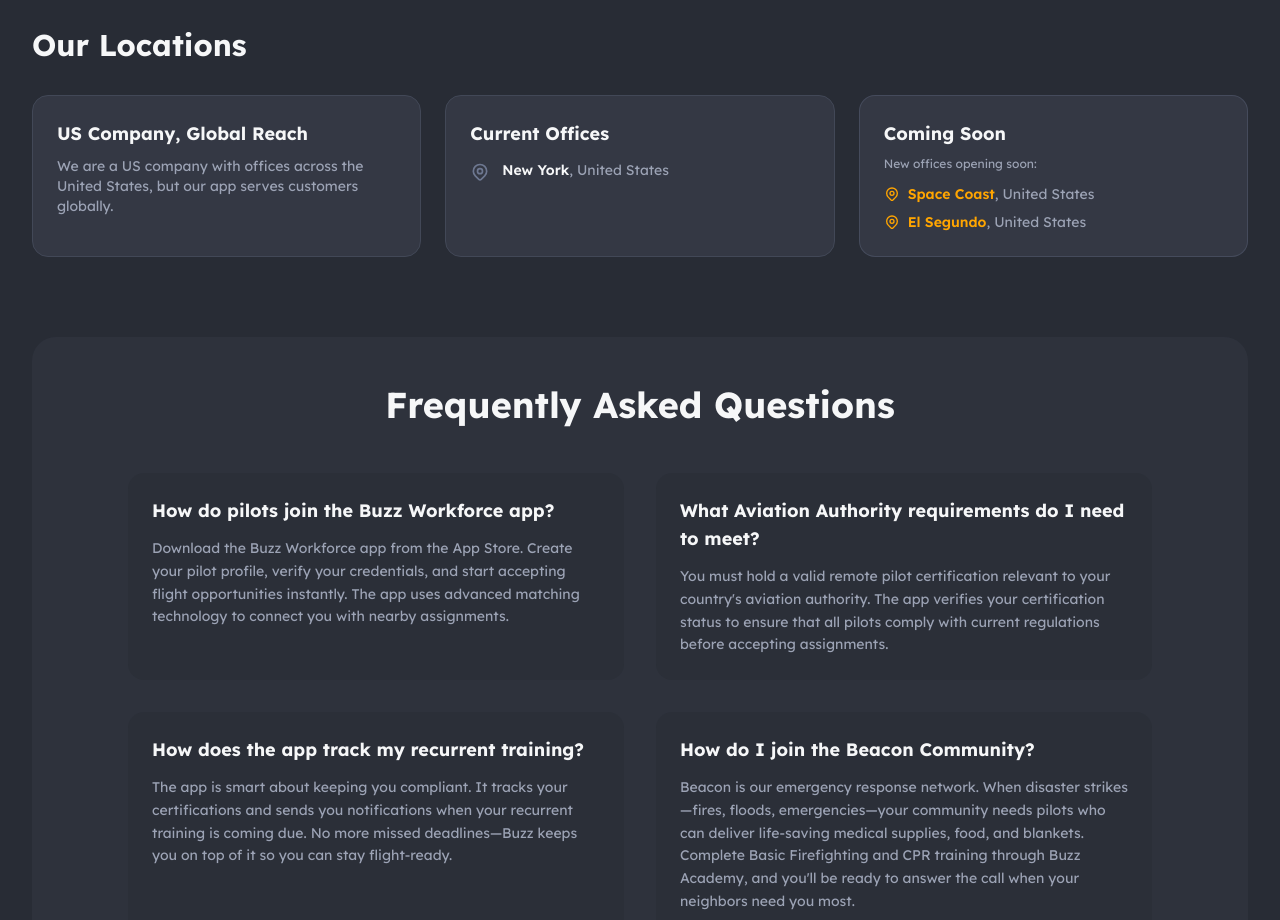
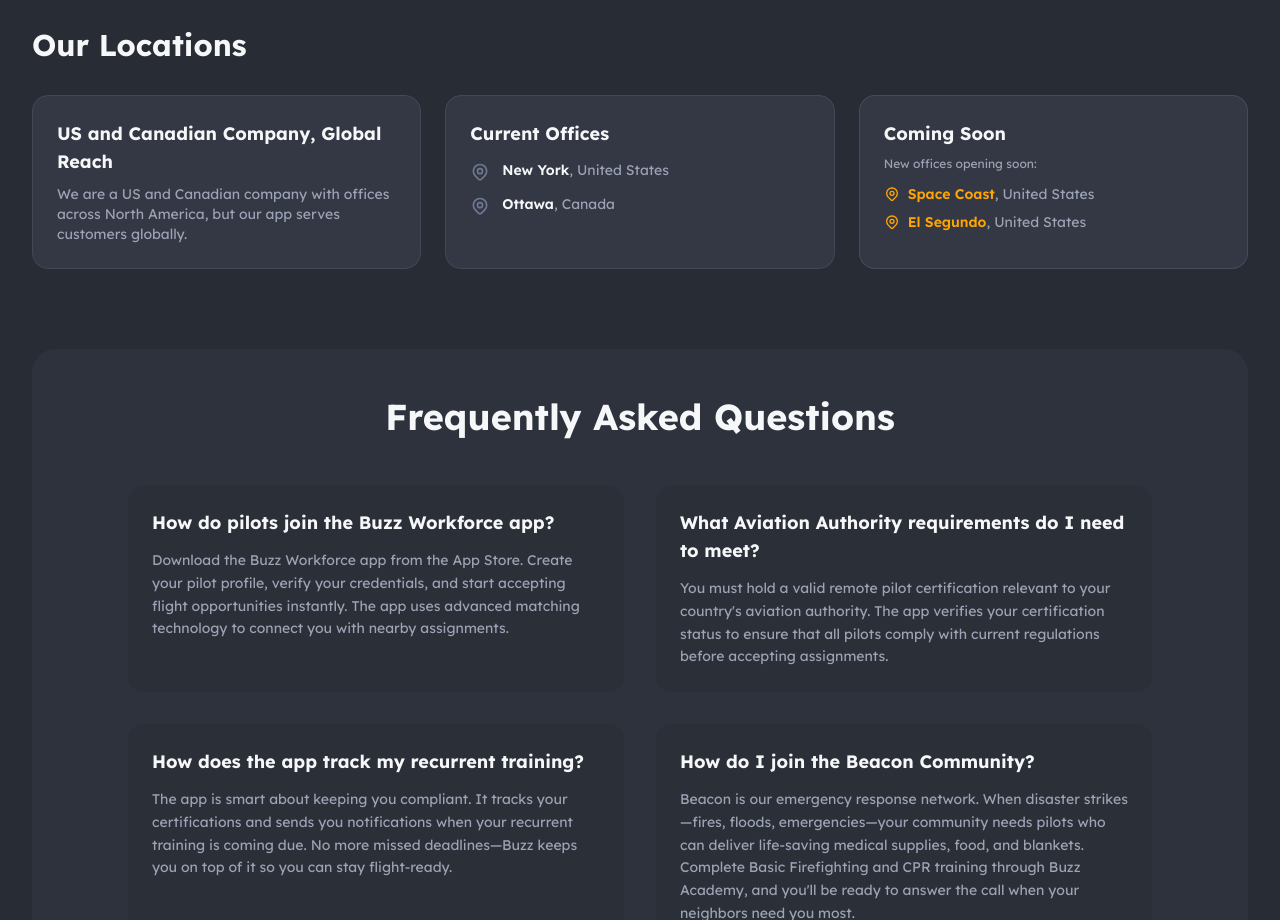
Before and after one commit to xinyu-buzz/buzz_web, a React (Vite) app: page /contact in a window 1280 px wide. Shown: the part 1540-2460 px from the top of the page. Built offline with nearby package versions, Linux system fonts and the light colour scheme.

Commit message:
Update Contact page to reflect company presence in Canada and enhance office listing with additional location details.

```diff
--- a/src/pages/Contact.tsx
+++ b/src/pages/Contact.tsx
@@ -733,10 +733,10 @@
               className="bg-card-dark border border-border rounded-xl p-6"
             >
               <h3 className="text-lg font-bold text-text-light mb-2">
-                US Company, Global Reach
+                US and Canadian Company, Global Reach
               </h3>
               <p className="text-muted text-sm">
-                We are a US company with offices across the United States, but our app serves customers globally.
+                We are a US and Canadian company with offices across North America, but our app serves customers globally.
               </p>
             </motion.div>
 
@@ -747,6 +747,7 @@
               <h3 className="text-lg font-bold text-text-light mb-3">
                 Current Offices
               </h3>
+              <div className="space-y-3">
                 <div className="flex items-start gap-3 text-sm">
                   <svg className="w-5 h-5 flex-shrink-0 mt-0.5 text-primary" fill="none" stroke="currentColor" viewBox="0 0 24 24">
                     <path strokeLinecap="round" strokeLinejoin="round" strokeWidth={2} d="M17.657 16.657L13.414 20.9a1.998 1.998 0 01-2.827 0l-4.244-4.243a8 8 0 1111.314 0z" />
@@ -755,6 +756,17 @@
                   <div>
                     <span className="text-text-light font-semibold">New York</span>
                     <span className="text-muted">, United States</span>
+                  </div>
+                </div>
+                <div className="flex items-start gap-3 text-sm">
+                  <svg className="w-5 h-5 flex-shrink-0 mt-0.5 text-primary" fill="none" stroke="currentColor" viewBox="0 0 24 24">
+                    <path strokeLinecap="round" strokeLinejoin="round" strokeWidth={2} d="M17.657 16.657L13.414 20.9a1.998 1.998 0 01-2.827 0l-4.244-4.243a8 8 0 1111.314 0z" />
+                    <path strokeLinecap="round" strokeLinejoin="round" strokeWidth={2} d="M15 11a3 3 0 11-6 0 3 3 0 016 0z" />
+                  </svg>
+                  <div>
+                    <span className="text-text-light font-semibold">Ottawa</span>
+                    <span className="text-muted">, Canada</span>
+                  </div>
                 </div>
               </div>
             </motion.div>
```
Lines whose indentation alone changed are shown as unchanged.
